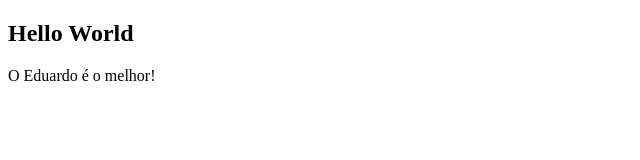
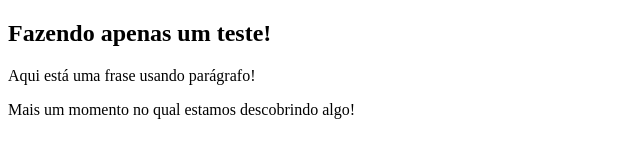
Before and after one commit to Eduardofbarreto/javascript, a plain HTML site: page index.html in a window 1280 px wide. Shown: the whole page, without its empty margins (0-640 px from the left). Drawn offline with Linux system fonts and the light colour scheme.

Commit message:
seguindo aqui

```diff
--- a/index.html
+++ b/index.html
@@ -9,7 +9,17 @@
 
     <p id="demo"></p>
 
-<script src="script.js"></script>
+    <p id="frase"></p>
+
+    <p id="aprendendo"></p>
+
+
+<script src="script.js">
+
+    document
+
+</script>
+
 
 </body>
 </html>
--- a/script.js
+++ b/script.js
@@ -1,2 +1,3 @@
-document.getElementById("demo").innerHTML = "<h2>Hello World</h2>" +
-"<p>O Eduardo é o melhor!</p>";
+document.getElementById("demo").innerHTML = "<h2>Fazendo apenas um teste!</h2>";
+document.getElementById("frase").innerHTML = "<p>Aqui está uma frase usando parágrafo!</p>";
+document.getElementById("aprendendo").innerHTML = "<p>Mais um momento no qual estamos descobrindo algo!</p>";
```
